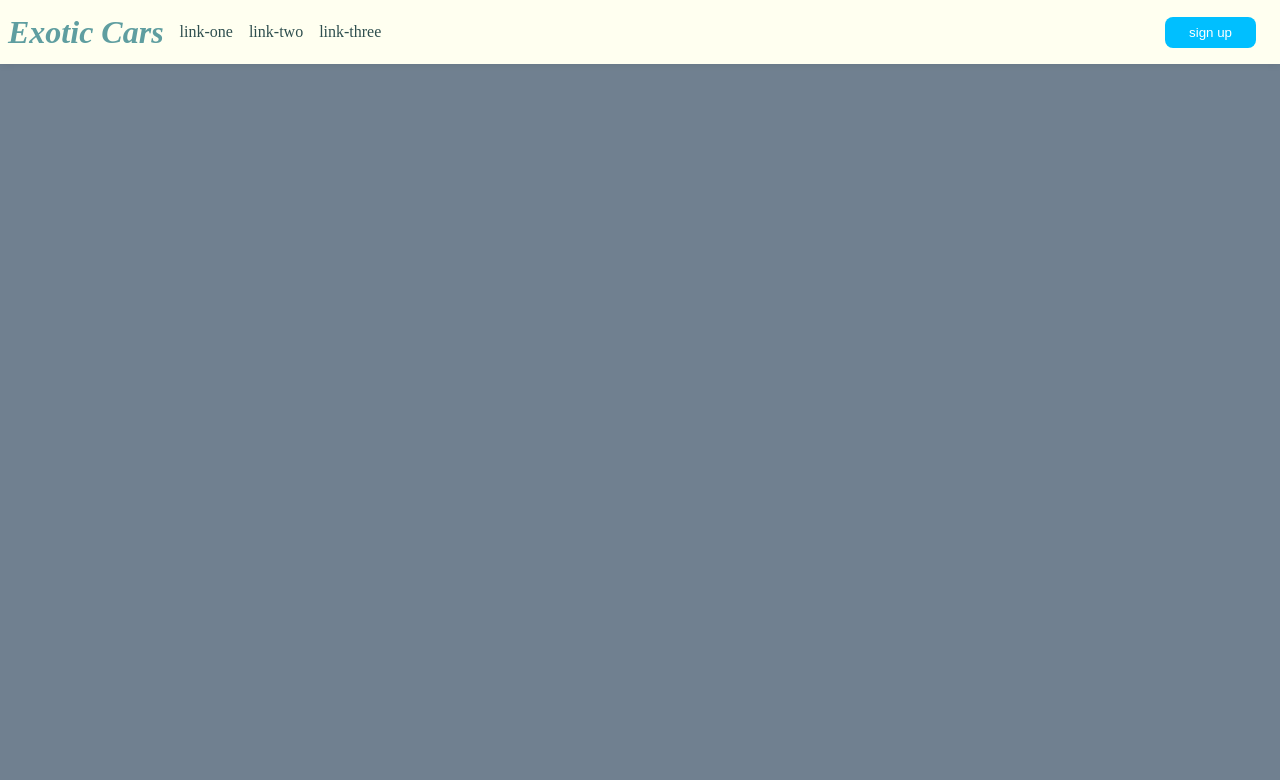
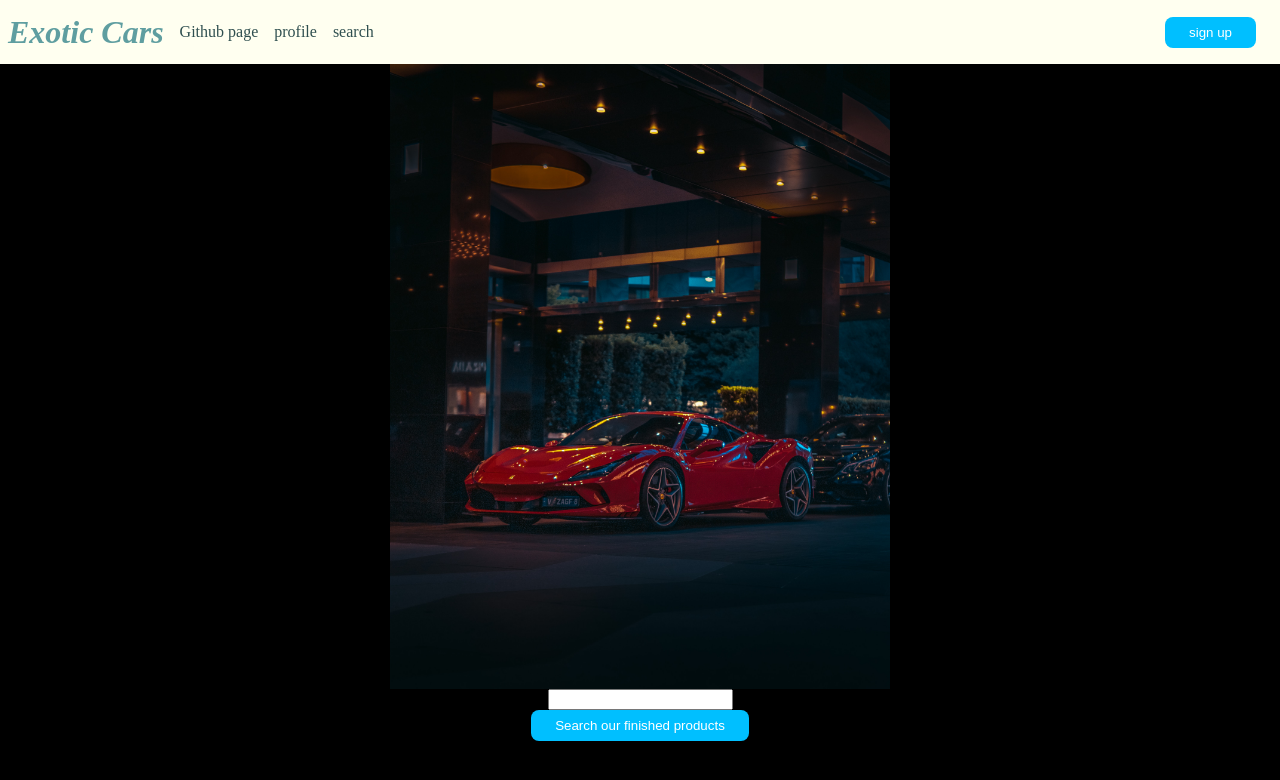
Before and after one commit to andgamespace/landing_pages, a plain HTML site: page index.html in a window 1280 px wide. Drawn offline with Linux system fonts and the light colour scheme.

Commit message:
Feat: added image

```diff
--- a/index.html
+++ b/index.html
@@ -14,9 +14,9 @@
           Exotic Cars
         </div>
         <ul class="links">
-          <li><a href="github.com/and">link-one</a></li>
-          <li><a href="google.com">link-two</a></li>
-          <li><a href="google.com">link-three</a></li>
+          <li><a href="https://github.com/andgamespace/landing_pages">Github page</a></li>
+          <li><a href="https://github.com/andgamespace">profile</a></li>
+          <li><a href="https://google.com">search</a></li>
         </ul>
       </div>
       <div class="right">
@@ -26,5 +26,14 @@
         <div class="profile-image"></div>
       </div>
     </div>
+    <div class="content">
+        <img src="images/jesse-g-c-ANY0Pyj5X8Y-unsplash.jpg" alt = "Project logo. Represents water.">
+        <div class = "input">
+            <input type="text">
+        </div>
+        <div class = "button1">
+            <button>Search our finished products</button>
+        </div>
+    </div>
   </body>
 </html>
--- a/style.css
+++ b/style.css
@@ -1,7 +1,7 @@
 @import url('https://fonts.googleapis.com/css?family=Tangerine');
 body {
     margin: 0;
-    background: slategray;
+    background:black;
     font-family: 'Tagnerine', serif;
 }
 .header{
@@ -32,7 +32,17 @@ button {
     color: white;
     padding: 8px 24px;
 }
-
+.content {
+    flex: 1;
+    display: flex;
+    align-items: center;
+    justify-content: center;
+    flex-direction: column;
+}
+img{
+    width: 500px;
+    height: auto;
+}
 a {
     text-decoration: none;
     color: darkslategray;
```
Also changed, not shown: 1 other file.
